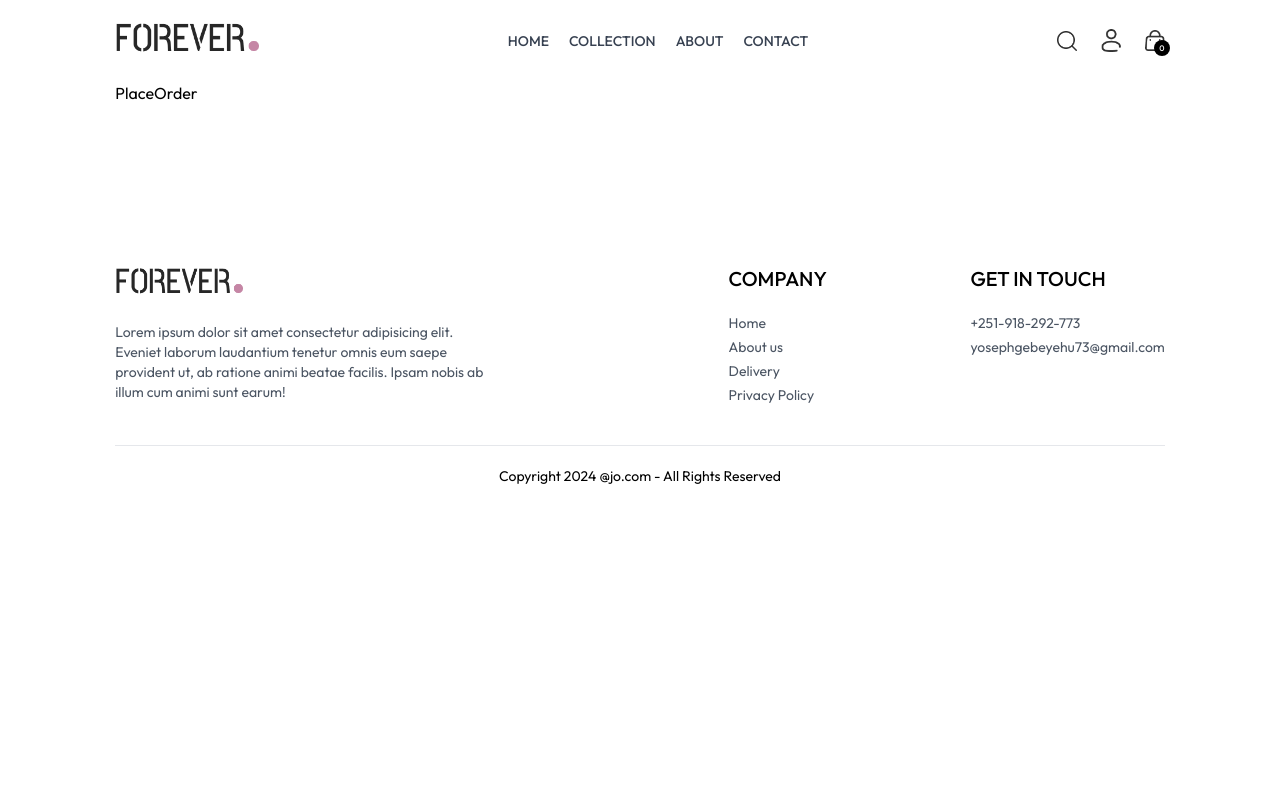
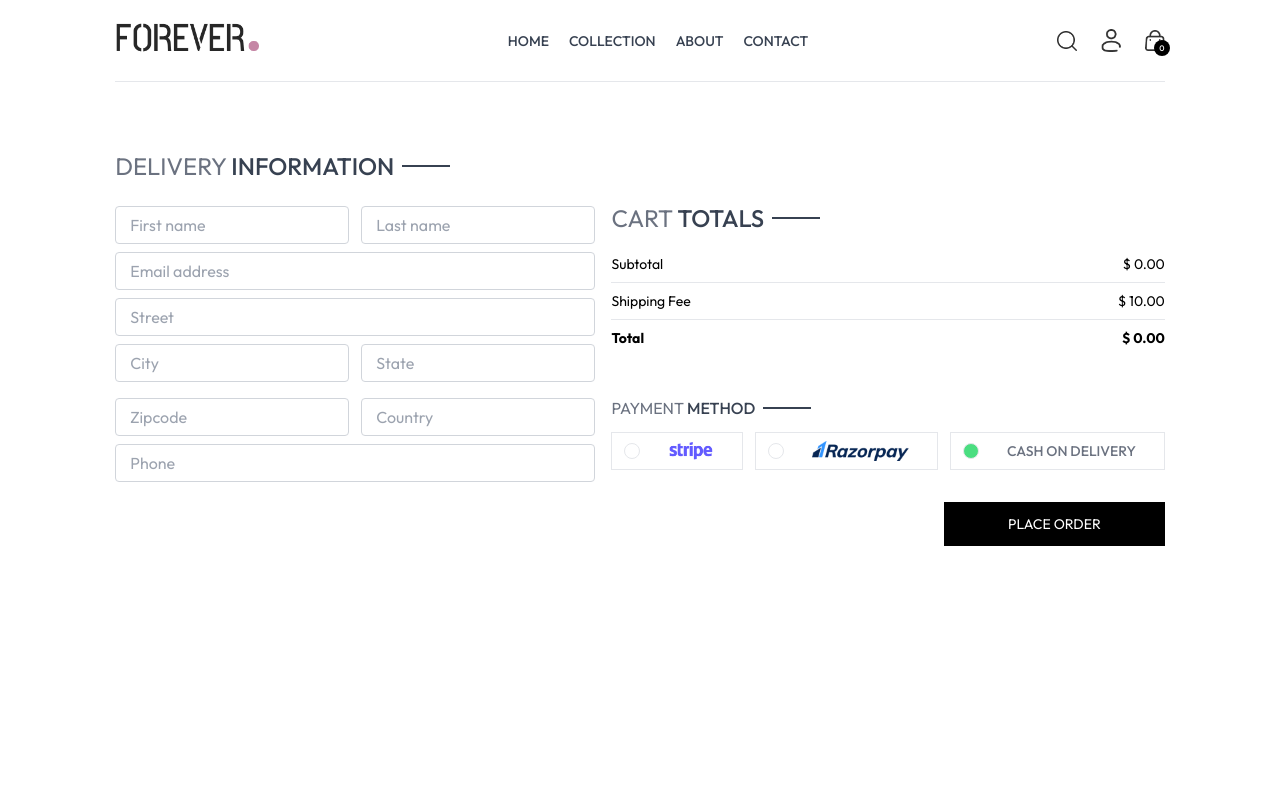
Before and after one commit to Yoseph-Gebeyehu/E-Commerce-Website, a React (Vite) app in the folder frontend/: page /place-order in a window 1280 px wide. Shown: the top 800 px of the page. Built offline with nearby package versions, Linux system fonts and the light colour scheme.

Commit message:
Add place order page.

```diff
--- a/frontend/src/context/ShopContext.jsx
+++ b/frontend/src/context/ShopContext.jsx
@@ -1,6 +1,7 @@
 import { createContext, useEffect, useState } from "react";
 import { products } from "../assets/frontend_assets/assets";
 import { toast } from "react-toastify";
+import { useNavigate } from "react-router-dom";
 
 export const ShopContext = createContext();
 
@@ -10,6 +11,7 @@
   const [search, setSearch] = useState("");
   const [showSearch, setShowSearch] = useState(false);
   const [cartItems, setCartItems] = useState({});
+  const navigate = useNavigate();
 
   const addToCart = async (itemId, size) => {
     if (!size) {
@@ -79,6 +81,7 @@
     getCartCount,
     updateQuantity,
     getCartAmount,
+    navigate,
   };
   return (
     <ShopContext.Provider value={value}>{props.children}</ShopContext.Provider>
--- a/frontend/src/pages/Cart.jsx
+++ b/frontend/src/pages/Cart.jsx
@@ -6,7 +6,7 @@
 import CartTotal from "../components/CartTotal";
 
 const Cart = () => {
-  const { currency, products, cartItems, updateQuantity } =
+  const { currency, products, cartItems, updateQuantity, navigate } =
     useContext(ShopContext);
   const [cartData, setCartData] = useState([]);
 
@@ -90,7 +90,10 @@
           <div className="w-full sm:w-[450px] ">
             <CartTotal />
             <div className="w-full text-end ">
-              <button className="bg-black text-white text-sm my-8 px-8 py-3">
+              <button
+                onClick={() => navigate("place-order")}
+                className="bg-black text-white text-sm my-8 px-8 py-3"
+              >
                 PROCEED TO CHECKOUT
               </button>
             </div>
--- a/frontend/src/pages/PlaceOrder.jsx
+++ b/frontend/src/pages/PlaceOrder.jsx
@@ -1,7 +1,126 @@
-import React from "react";
+import React, { useState } from "react";
+import Title from "../components/Title";
+import CartTotal from "../components/CartTotal";
+import { assets } from "../assets/frontend_assets/assets";
 
 const PlaceOrder = () => {
-  return <div>PlaceOrder</div>;
+  const [method, setMethod] = useState("cod");
+  return (
+    <div className="flex flex-col sm:flex-row justify-between gap-4 pt-5 sm:pt-14 min-h-[80vh] border-t ">
+      {/* ----------------- Left Side -------------------- */}
+      <div className="flex flex-col gap4 w-full sm:max-w-[480px]">
+        <div className="text-xl sm:text-2xl my-3 ">
+          <Title text1={"DELIVERY"} text2={"INFORMATION"} />
+        </div>
+        <div className="flex gap-3 ">
+          <input
+            className="border border-gray-300 rounded py-1.5 px-3.5 w-full "
+            type="text"
+            placeholder="First name"
+          />
+          <input
+            className="border border-gray-300 rounded py-1.5 px-3.5 w-full "
+            type="text"
+            placeholder="Last name"
+          />
+        </div>
+        <input
+          className="border border-gray-300 rounded my-2 py-1.5 px-3.5 w-full "
+          type="email"
+          placeholder="Email address"
+        />
+        <input
+          className="border border-gray-300 rounded py-1.5 px-3.5 w-full "
+          type="text"
+          placeholder="Street"
+        />
+        <div className="flex gap-3 my-2">
+          <input
+            className="border border-gray-300 rounded py-1.5 px-3.5 w-full "
+            type="text"
+            placeholder="City"
+          />
+          <input
+            className="border border-gray-300 rounded py-1.5 px-3.5 w-full "
+            type="text"
+            placeholder="State"
+          />
+        </div>
+        <div className="flex gap-3 my-2">
+          <input
+            className="border border-gray-300 rounded py-1.5 px-3.5 w-full "
+            type="number"
+            placeholder="Zipcode"
+          />
+          <input
+            className="border border-gray-300 rounded py-1.5 px-3.5 w-full "
+            type="text"
+            placeholder="Country"
+          />
+        </div>
+        <input
+          className="border border-gray-300 rounded py-1.5 px-3.5 w-full "
+          type="number"
+          placeholder="Phone"
+        />
+      </div>
+      {/* ------------ Right Side ---------------- */}
+      <div className="mt-8">
+        <div className="mt-8 min-w-8">
+          <CartTotal />
+        </div>
+        <div className="mt-12">
+          <Title text1={"PAYMENT"} text2={"METHOD"} />
+          {/* ------------- Payment Method Selection ----------- */}
+          <div className="flex gap-3 flex-col lg:flex-row ">
+            <div
+              onClick={() => setMethod("stripe")}
+              className="flex items-center gap-3 border p-2 px-3 cursor-pointer"
+            >
+              <p
+                className={`w-4 h-4 border rounded-full ${
+                  method === "stripe" ? "bg-green-400" : ""
+                }`}
+              ></p>
+              <img className="h-5 mx-4" src={assets.stripe_logo} alt="" />
+            </div>
+
+            <div
+              onClick={() => setMethod("razorpay")}
+              className="flex items-center gap-3 border p-2 px-3 cursor-pointer"
+            >
+              <p
+                className={`w-4 h-4 border rounded-full ${
+                  method === "razorpay" ? "bg-green-400" : ""
+                }`}
+              ></p>
+              <img className="h-5 mx-4" src={assets.razorpay_logo} alt="" />
+            </div>
+
+            <div
+              onClick={() => setMethod("cod")}
+              className="flex items-center gap-3 border p-2 px-3 cursor-pointer"
+            >
+              <p
+                className={`w-4 h-4 border rounded-full ${
+                  method === "cod" ? "bg-green-400" : ""
+                }`}
+              ></p>
+              <p className="text-gray-500 text-sm font-medium mx-4">
+                CASH ON DELIVERY
+              </p>
+            </div>
+          </div>
+
+          <div className="w-full text-end mt-8 ">
+            <button className="bg-black text-white px-16 py-3 text-sm">
+              PLACE ORDER
+            </button>
+          </div>
+        </div>
+      </div>
+    </div>
+  );
 };
 
 export default PlaceOrder;
```
